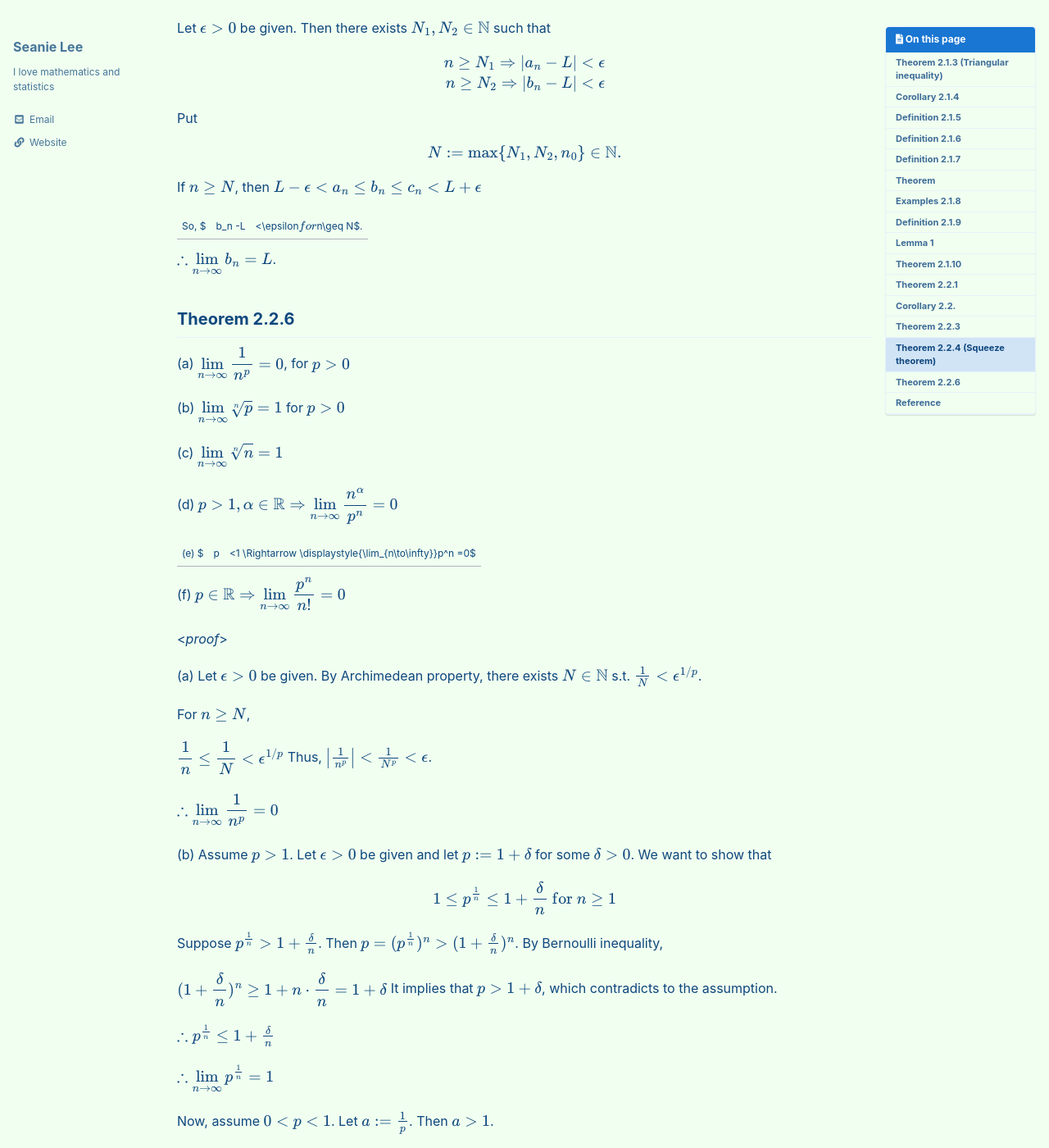
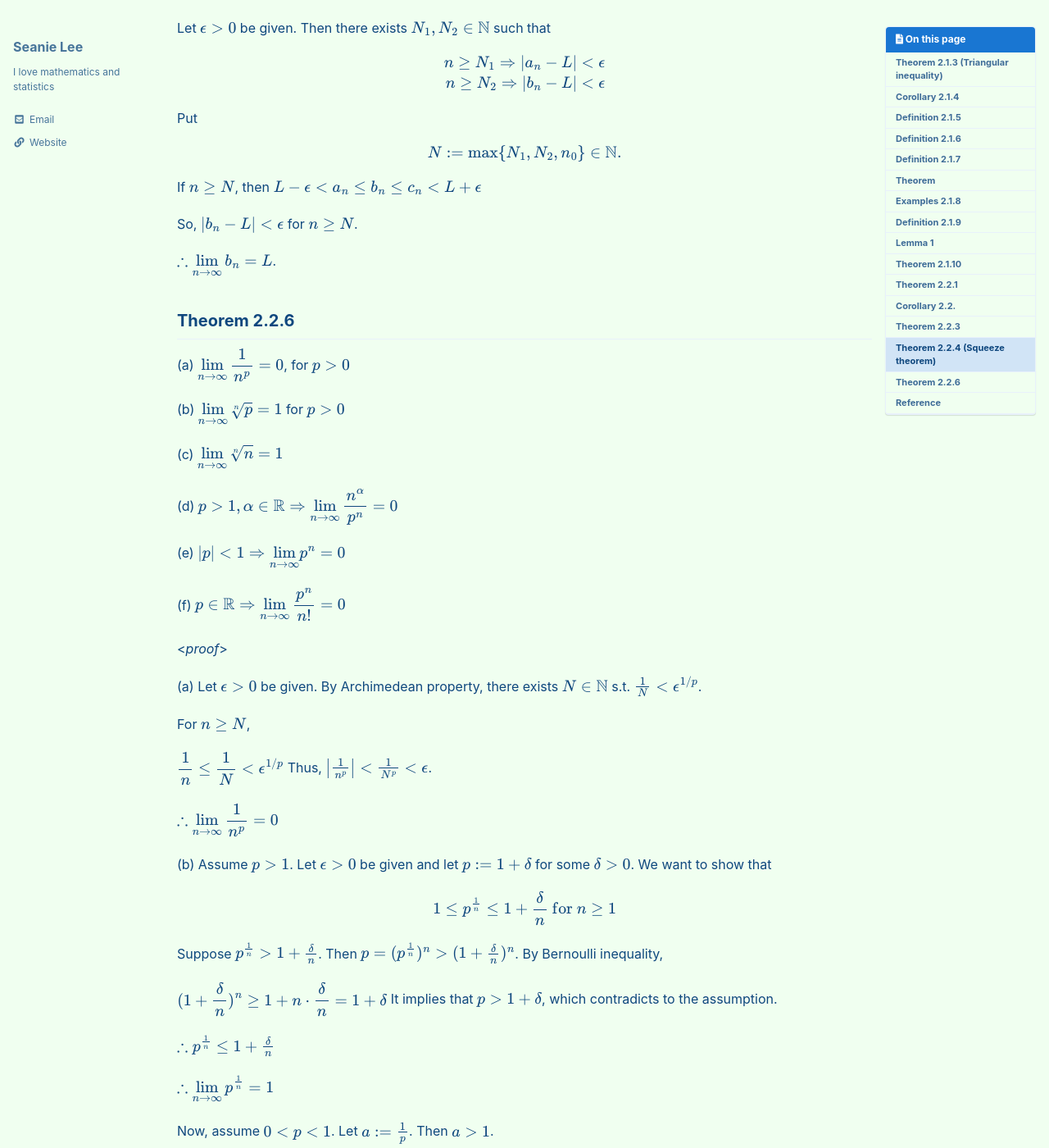
Before and after one commit to seanie12/blog, a Jekyll site: the page built from _posts/2020-11-14-sequence.md, in a window 1280 px wide and 1400 px high, scrolled down 6252 px. Shown: the whole window at 82% size. Built offline with Jekyll 4.4.1, drawn with Linux system fonts in a browser that asks for light colours; cached includes are drawn as plain includes; formulas are drawn with MathJax 3; some of the changed text lies outside the part shown.

Commit message:
Update 2020-11-14-sequence.md

```diff
--- a/_posts/2020-11-14-sequence.md
+++ b/_posts/2020-11-14-sequence.md
@@ -358,7 +358,7 @@ L-\epsilon < a_n\leq b_n \leq c_n < L+\epsilon
 \end{align*}
 $$
 
-So, $|b_n -L|<\epsilon$ for $n\geq N$.
+So, $\lvert b_n -L\rvert<\epsilon$ for $n\geq N$.
 
 $\therefore \displaystyle{\lim_{n\to\infty}b_n=L}$.
 $$\tag*{$\square$}$$
@@ -372,7 +372,7 @@ $$\tag*{$\square$}$$
 
 (d) $p>1, \alpha \in\mathbb{R}\Rightarrow \displaystyle{\lim_{n\to\infty}\frac{n^\alpha}{p^n}=0}$
 
- (e) $|p|<1 \Rightarrow \displaystyle{\lim_{n\to\infty}}p^n =0$
+ (e) $\lvert p\rvert <1 \Rightarrow \displaystyle{\lim_{n\to\infty}}p^n =0$
 
 (f) $p\in\mathbb{R} \Rightarrow \displaystyle{\lim_{n\to\infty}\frac{p^n}{n!}} = 0$
 
@@ -388,7 +388,7 @@ $$
 \frac{1}{n}\leq  \frac{1}{N} < \epsilon^{1/p}
 \end{align*}
 $$
-Thus, $\left|\frac{1}{n^p}\right| < \frac{1}{N^p} <\epsilon$.
+Thus, $\left\lvert\frac{1}{n^p}\right\rvert < \frac{1}{N^p} <\epsilon$.
 
 $\therefore \displaystyle{\lim_{n\to\infty}\frac{1}{n^p}}=0$
 $$\tag*{$\square$}$$
@@ -480,7 +480,7 @@ $$
 
 $\therefore \displaystyle{\lim_{n\to\infty}}p^n=0$ by (d) where $\alpha=0$.
 
-(f) Let $k\in\mathbb{N}$ with $k>|p|$. For $n>k$
+(f) Let $k\in\mathbb{N}$ with $k>\lvert p\rvert$. For $n>k$
 
 $$
 \begin{align*}
@@ -489,7 +489,7 @@ $$
 &=\frac{k^{k-1}}{(k-1)!}\frac{\left|p\right|^n}{k^n}
 \end{align*}
 $$
-Since $0<\frac{|p|}{k}<1, \displaystyle{\lim_{n\to\infty}}\frac{|p|^n}{k}=0$
+Since $0<\frac{\lvert p\rvert}{k}<1, \displaystyle{\lim_{n\to\infty}}\frac{\lvert p\rvert^n}{k}=0$
 
 $\therefore \displaystyle{\lim_{n\to\infty}}\frac{p^n}{n!} = 0$
 $$\tag*{$\square$}$$
```
